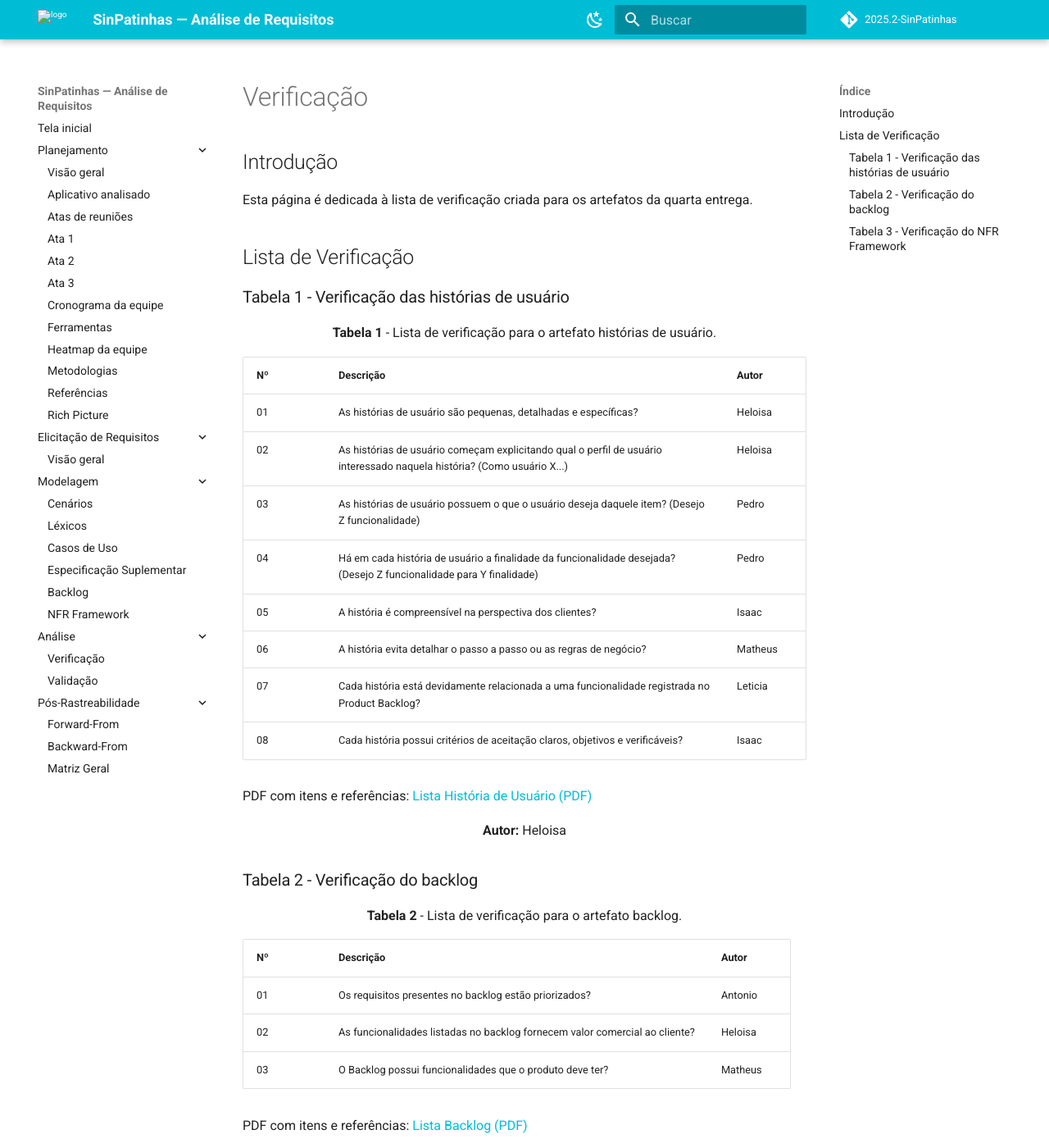
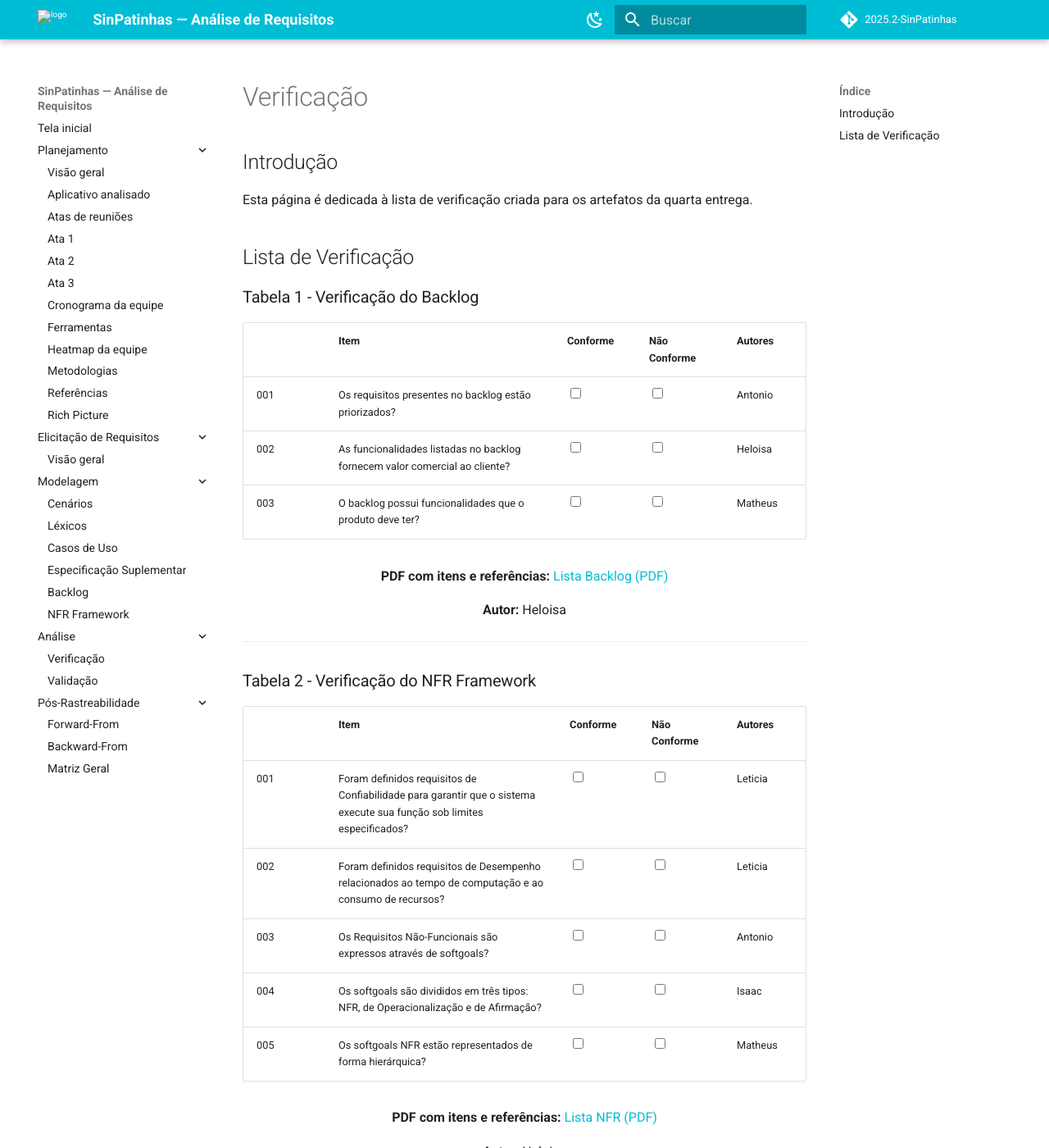
Before and after one commit to Requisitos-de-Software/2025.2-SinPatinhas, an MkDocs documentation site: the page built from docs/modelagem/listas_verificacao/listas_verificacao_HUB_e_NFR.md, in a window 1280 px wide and 1400 px high. Shown: the whole window at 82% size. Built offline with MkDocs 1.6.1 and Material for MkDocs 9.7.7, drawn with Linux system fonts in a browser that asks for light colours; comment, search, counter and statistics services are not loaded; some of the changed text lies outside the part shown.

Commit message:
Adição da inspeção

```diff
--- a/docs/modelagem/listas_verificacao/listas_verificacao_HUB_e_NFR.md
+++ b/docs/modelagem/listas_verificacao/listas_verificacao_HUB_e_NFR.md
@@ -6,56 +6,108 @@ Esta página é dedicada à lista de verificação criada para os artefatos da q
 
 ## Lista de Verificação
 
+<h3>Tabela 1 - Verificação do Backlog</h3>
 
+<div class="plan-grid"></div>
 
-### Tabela 1 - Verificação das histórias de usuário
+<table>
+  <thead>
+    <tr>
+      <th></th>
+      <th>Item</th>
+      <th>Conforme</th>
+      <th>Não Conforme</th>
+      <th>Autores</th>
+    </tr>
+  </thead>
+  <tbody>
+    <tr>
+      <td>001</td>
+      <td>Os requisitos presentes no backlog estão priorizados?</td>
+      <td><input type="checkbox" name="conforme1"></td>
+      <td><input type="checkbox" name="nao_conforme1"></td>
+      <td>Antonio</td>
+    </tr>
+    <tr>
+      <td>002</td>
+      <td>As funcionalidades listadas no backlog fornecem valor comercial ao cliente?</td>
+      <td><input type="checkbox" name="conforme2"></td>
+      <td><input type="checkbox" name="nao_conforme2"></td>
+      <td>Heloisa</td>
+    </tr>
+    <tr>
+      <td>003</td>
+      <td>O backlog possui funcionalidades que o produto deve ter?</td>
+      <td><input type="checkbox" name="conforme3"></td>
+      <td><input type="checkbox" name="nao_conforme3"></td>
+      <td>Matheus</td>
+    </tr>
+  </tbody>
+</table>
 
-<font><p style="text-align: center">**Tabela 1** - Lista de verificação para o artefato histórias de usuário.</p></font>
+<p align="center"><strong>PDF com itens e referências:</strong>
+<a href="https://github.com/Requisitos-de-Software/2025.2-SinPatinhas/blob/development/docs/pdfs/Lista%20backlog.pdf" target="_blank">Lista Backlog (PDF)</a></p>
+<p align="center"><strong>Autor:</strong> Heloisa</p>
 
-| Nº  | Descrição                          | Autor                  |
-|-----|------------------------------------|------------------------|
-| 01  | As histórias de usuário são pequenas, detalhadas e específicas? | Heloisa  |
-| 02  | As histórias de usuário começam explicitando qual o perfil de usuário interessado naquela história? (Como usuário X...) | Heloisa  |
-| 03  | As histórias de usuário possuem o que o usuário deseja daquele item? (Desejo Z funcionalidade) | Pedro  |
-| 04  | Há em cada história de usuário a finalidade da funcionalidade desejada? (Desejo Z funcionalidade para Y finalidade) | Pedro  |
-| 05  | A história é compreensível na perspectiva dos clientes? | Isaac  |
-| 06  | A história evita detalhar o passo a passo ou as regras de negócio? |  Matheus |
-| 07  | Cada história está devidamente relacionada a uma funcionalidade registrada no Product Backlog? | Leticia  |
-| 08  | Cada história possui critérios de aceitação claros, objetivos e verificáveis? |  Isaac |
+<hr>
 
-PDF com itens e referências: [Lista História de Usuário (PDF)](https://github.com/Requisitos-de-Software/2025.2-SinPatinhas/blob/development/docs/pdfs/Lista%20Historia%20de%20Usuario.pdf)
+<!-- Tabela 2 - Verificação do NFR Framework -->
+<h3>Tabela 2 - Verificação do NFR Framework</h3>
 
-<font><p style="text-align: center">**Autor:** Heloisa  </p></font>
+<div class="plan-grid"></div>
 
-### Tabela 2 - Verificação do backlog
+<table>
+  <thead>
+    <tr>
+      <th></th>
+      <th>Item</th>
+      <th>Conforme</th>
+      <th>Não Conforme</th>
+      <th>Autores</th>
+    </tr>
+  </thead>
+  <tbody>
+    <tr>
+      <td>001</td>
+      <td>Foram definidos requisitos de Confiabilidade para garantir que o sistema execute sua função sob limites especificados?</td>
+      <td><input type="checkbox" name="conforme1"></td>
+      <td><input type="checkbox" name="nao_conforme1"></td>
+      <td>Leticia</td>
+    </tr>
+    <tr>
+      <td>002</td>
+      <td>Foram definidos requisitos de Desempenho relacionados ao tempo de computação e ao consumo de recursos?</td>
+      <td><input type="checkbox" name="conforme2"></td>
+      <td><input type="checkbox" name="nao_conforme2"></td>
+      <td>Leticia</td>
+    </tr>
+    <tr>
+      <td>003</td>
+      <td>Os Requisitos Não-Funcionais são expressos através de softgoals?</td>
+      <td><input type="checkbox" name="conforme3"></td>
+      <td><input type="checkbox" name="nao_conforme3"></td>
+      <td>Antonio</td>
+    </tr>
+    <tr>
+      <td>004</td>
+      <td>Os softgoals são divididos em três tipos: NFR, de Operacionalização e de Afirmação?</td>
+      <td><input type="checkbox" name="conforme4"></td>
+      <td><input type="checkbox" name="nao_conforme4"></td>
+      <td>Isaac</td>
+    </tr>
+    <tr>
+      <td>005</td>
+      <td>Os softgoals NFR estão representados de forma hierárquica?</td>
+      <td><input type="checkbox" name="conforme5"></td>
+      <td><input type="checkbox" name="nao_conforme5"></td>
+      <td>Matheus</td>
+    </tr>
+  </tbody>
+</table>
 
-<font><p style="text-align: center">**Tabela 2** - Lista de verificação para o artefato backlog.</p></font>
-
-| Nº  | Descrição                          | Autor                  |
-|-----|------------------------------------|------------------------|
-| 01  | Os requisitos presentes no backlog estão priorizados? | Antonio  |
-| 02  | As funcionalidades listadas no backlog fornecem valor comercial ao cliente? |  Heloisa |
-| 03  | O Backlog possui funcionalidades que o produto deve ter? | Matheus  |
-
-PDF com itens e referências: [Lista Backlog (PDF)](https://github.com/Requisitos-de-Software/2025.2-SinPatinhas/blob/development/docs/pdfs/Lista%20backlog.pdf)
-
-<font><p style="text-align: center">**Autor:** Heloisa  </p></font>
-
-### Tabela 3 - Verificação do NFR Framework
-
-<font><p style="text-align: center">**Tabela 3** - Lista de verificação para o artefato NFR Framework.</p></font>
-
-| Nº  | Descrição                          | Autor                  |
-|-----|------------------------------------|------------------------|
-| 01  | Foram definidos requisitos de Confiabilidade para garantir que o sistema execute sua função sob limites especificados? | Leticia  |
-| 02  | Foram definidos requisitos de Desempenho relacionados ao tempo de computação e ao consumo de recursos? | Leticia  |
-| 03  | Os Requisitos Não-Funcionais são expressos através de softgoals? | Antonio  |
-| 04  | Os softgoals são divididos em três tipos: NFR, de Operacionalização e de Afirmação? | Isaac  |
-| 05  | Os softgoals NFR estão representados de forma hierarquica? | Matheus  |
-
-PDF com itens e referências: [Lista NFR (PDF)](https://github.com/Requisitos-de-Software/2025.2-SinPatinhas/blob/development/docs/pdfs/Lista%20NFR.pdf)
-
-<font><p style="text-align: center">**Autor:** Heloisa  </p></font>
+<p align="center"><strong>PDF com itens e referências:</strong>
+<a href="https://github.com/Requisitos-de-Software/2025.2-SinPatinhas/blob/development/docs/pdfs/Lista%20NFR.pdf" target="_blank">Lista NFR (PDF)</a></p>
+<p align="center"><strong>Autor:</strong> Heloisa</p>
 
 # Histórico de versões
 
```
Also changed, not shown: docs/_sidebar.md (+1 -0 lines), docs/inspecoes/inspecao_g4_e6.md (added, +19 -0 lines), 1 other file.
